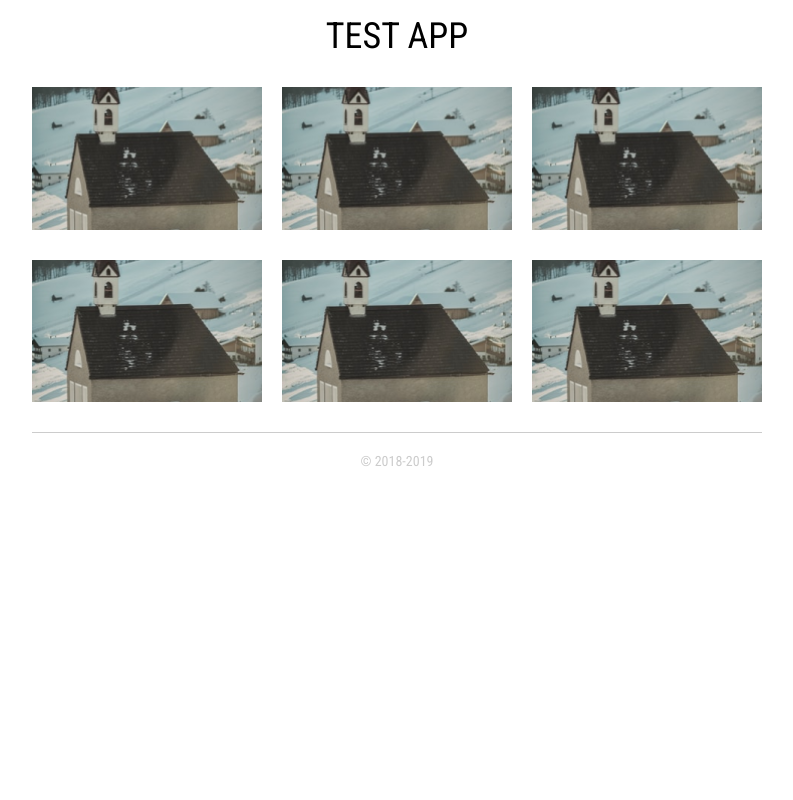
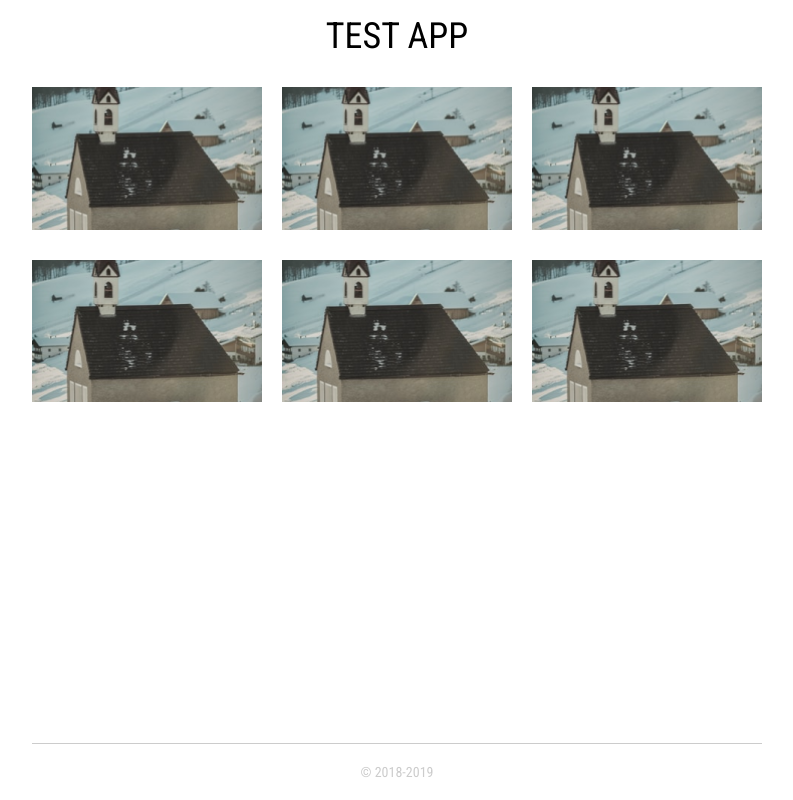
Before and after one commit to econza/photo-app, a React (Create React App) app: page / in a window 1280 px wide. Shown: the whole page, without its empty margins (243-1036 px from the left). Built offline with nearby package versions, Linux system fonts and the light colour scheme.

Commit message:
fix footer and flexbox

```diff
--- a/src/App.css
+++ b/src/App.css
@@ -3,6 +3,9 @@
   display: flex;
   flex-direction: column;
   align-items: center;
+
+  min-height: 100vh;
+  width: 100%;
 }
 
 header {
@@ -15,23 +18,24 @@ header {
   line-height: 42px;
   margin-top: 15px;
   margin-bottom: 30px;
+  flex-shrink: 0;
 }
 
 .imgWrapper {
   display: flex;
-  align-items: center;
+  align-items:flex-start;
+  align-content:flex-start;
   justify-content: center;
   flex-direction: row;
   flex-wrap: wrap;
   max-width: 750px;
-
   margin: 0 -10px;
+  padding: 0 15px;
+  flex-grow: 1;
 
 }
 
 .imgWrapper img {
-  /* margin-right: 10px;
-  margin-left: 10px; */
   margin-bottom: 20px;
   flex: 1 1 auto;
   margin: 0 10px;
@@ -45,11 +49,8 @@ footer {
   font-weight: normal;
   font-size: 14px;
   font-weight: 400px;
-
   padding-top: 20px;
   padding-bottom: 20px;
-
-
 }
 
 .footerContainer {
@@ -59,4 +60,5 @@ footer {
   max-width: 730px;
   width: 100%;
   border-top: 1px solid #CCCCCC;
+  flex-shrink: 0;
 }
```
